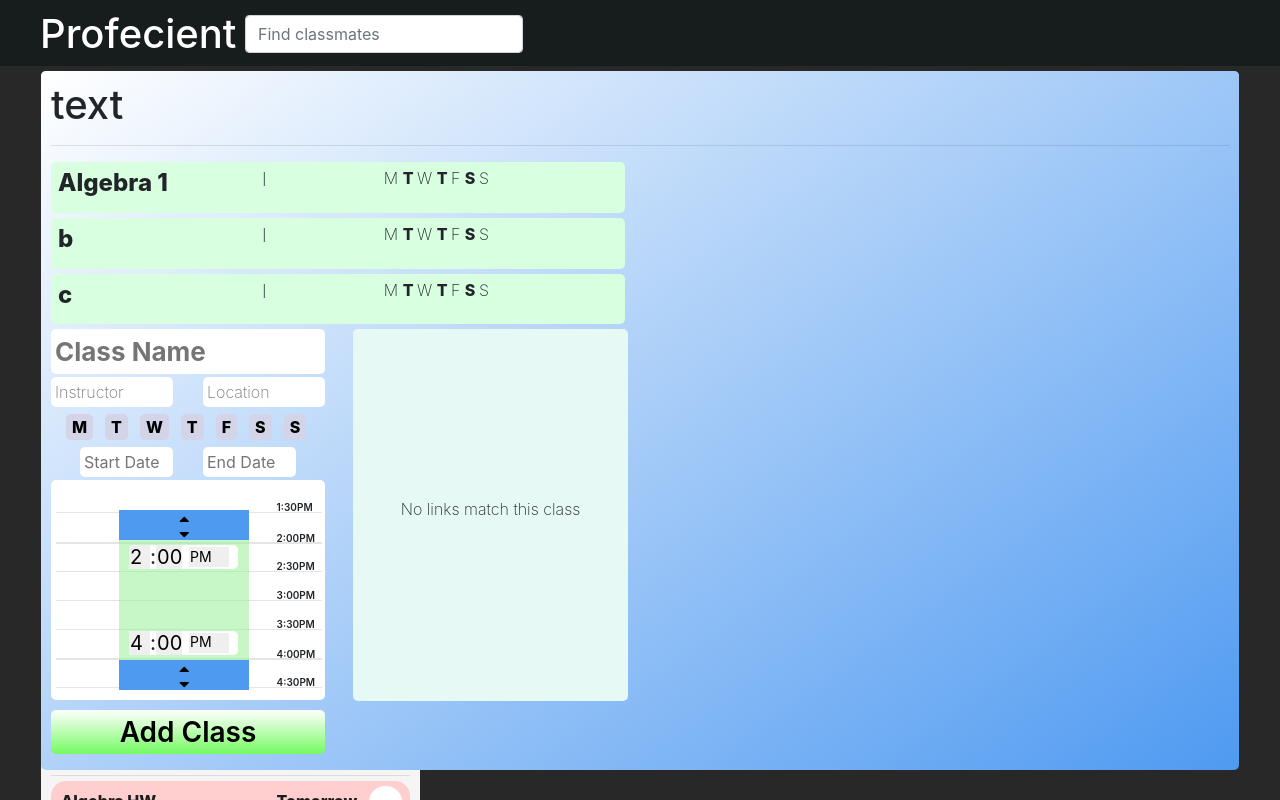
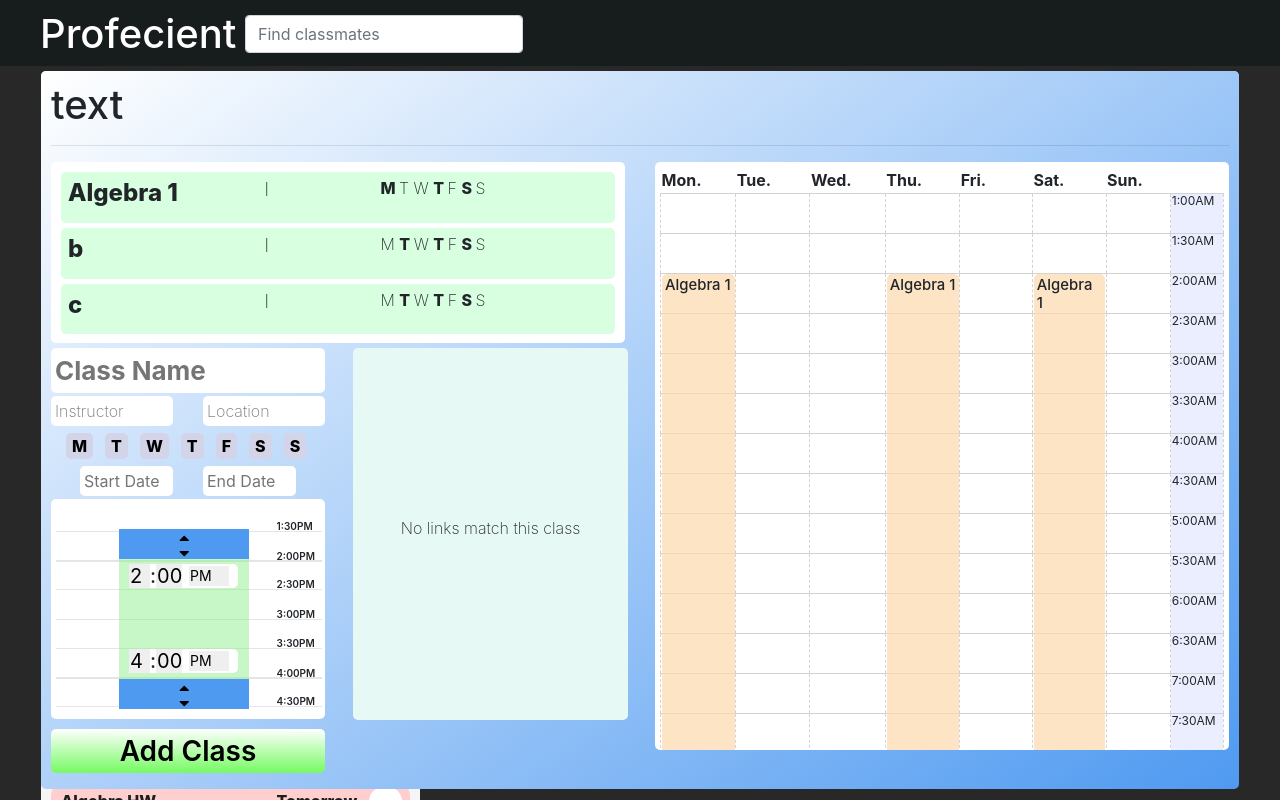
Before and after one commit to keefmanhack/Profecient_V2, a React (Create React App) app: page / in a window 1280 px wide. Shown: the top 800 px of the page. Built offline with nearby package versions, Linux system fonts and the light colour scheme.

Commit message:
agenda incorporated

```diff
--- a/public/index.html
+++ b/public/index.html
@@ -34,10 +34,18 @@
     <script src="https://code.jquery.com/ui/1.12.1/jquery-ui.js"></script>
     <script>
       $( function() {
-        $(".datepicker").datepicker();
+        $(".datepicker").datepicker({
+          onClose: function(){$(this).trigger('click')}
+        });
 
-        //add click event
+
+
       } );
+
+      function triggerClick(x){
+        x.trigger('click');
+        console.log(x);
+      }
     </script>
     <!-- END JQUERY UI -->
 
--- a/public/stylesheets/semester-creator.css
+++ b/public/stylesheets/semester-creator.css
@@ -41,6 +41,7 @@
     background: #fbdbb0ba;
     cursor: pointer;
     z-index: 1;
+    width: 98%;
 }
 
 .event-item:hover{
@@ -48,7 +49,7 @@
 }
 
 .event-item h5{
-    font-size: 100%;
+    font-size: 93%;
 }
 
 .seven-day-agenda h5.time{
@@ -381,6 +382,15 @@ box-shadow: 0px 17px 10px 10px rgba(226,232,245,1);
     width: 80%;
 }
 
+.class-item-container{
+    background: white;
+    padding: 10px;
+    margin-bottom: 5px;
+    border-radius: 5px;
+    overflow: scroll;
+    height: 181px;
+}
+
 
 .day-buttons .selected{
     background: rgba(117,250,97,1);
@@ -397,3 +407,15 @@ p.error{
 .semester-creator-container input{
     border: 2px solid transparent;
 }
+
+.time-td p{
+    margin: 0;
+    font-size: 12px;
+    position: relative;
+    top: -13px;
+}
+
+.time-td{
+    width: 10px;
+    background: #dde3ff96;
+}
--- a/src/Semester Creator/SemesterCreator.js
+++ b/src/Semester Creator/SemesterCreator.js
@@ -3,6 +3,7 @@ import StartEndTime from './StartEndTimeComp/StartEndTime';
 import {BackInOut_HandleState, FadeInOut_HandleState, FadeRight_HandleState} from '../CustomTransition';
 import SuggestedLinksContainer from './SuggestedLinks/SuggestedLinksContainer';
 import {checkDateDif, checkDate} from './helperFunc';
+import SevenDayAgenda from './SevenDayAgenda/SevenDayAgenda'
 
 class SemesterCreator extends React.Component{
 	constructor(props){
@@ -16,9 +17,9 @@ class SemesterCreator extends React.Component{
 						name: 'Algebra 1',
 						instructor: 'l',
 						location: 'g',
-						daysOfWeek: [false, true, false, true, false, true, false],
+						daysOfWeek: [true, false, false, true, false, true, false],
 						time: {
-							start: '2:00PM',
+							start: '2:00AM',
 							end: '4:00PM',
 						},
 						date: {
@@ -137,11 +138,12 @@ class SemesterCreator extends React.Component{
 
 		this.setState({
 			semData: semData_copy,
+			currentClass: this.currentClass_default
 		})
-		console.log(this.state.semData)
 	}
 
 	classItemSelected(i){
+		console.log(i);
 		const classData_copy = JSON.parse(JSON.stringify(this.state.semData.classData[i])); //makes deep copy
 
 		this.setState({
@@ -152,8 +154,19 @@ class SemesterCreator extends React.Component{
 	}
 
 	updateCurrent(key, text){
+		console.log(key);
+		console.log(text);
 		const currentClass_copy = this.state.currentClass;
 		currentClass_copy[key] = text;
+
+		this.setState({
+			currentClass: currentClass_copy,
+		});
+	}
+
+	updateCurrent_2Key(key1, key2, text){
+		const currentClass_copy = this.state.currentClass;
+		currentClass_copy[key1][key2] = text;
 
 		this.setState({
 			currentClass: currentClass_copy,
@@ -196,6 +209,7 @@ class SemesterCreator extends React.Component{
 							<div className='col-lg-6'>
 								<ClassEditor
 									updateCurrent={(key, text) => this.updateCurrent(key, text)}
+									updateCurrent_2Key={(key1, key2, text) => this.updateCurrent_2Key(key1, key2, text)}
 									currentClass={this.state.currentClass}
 									addClass={(val) => this.addClass(val)}
 									editMode={this.state.editMode}
@@ -212,7 +226,7 @@ class SemesterCreator extends React.Component{
 						</div>
 					</div>
 					<div className='col-lg-6'>
-
+						<SevenDayAgenda evItClick={(i) => this.classItemSelected(i)} data={this.state.semData.classData}/>
 					</div>
 				</div>
 				</div>
@@ -263,8 +277,7 @@ class ClassEditor extends React.Component{
 		const error = this.checkErrors();
 
 		if(!error){
-			const currentClass_copy = this.state.currentClass_copy;
-			currentClass_copy.date.start= this.startDate.current.value; //not seeing change
+			const currentClass_copy = this.props.currentClass;
 			this.props.addClass(currentClass_copy);
 
 			this.resetInputs();
@@ -354,6 +367,11 @@ class ClassEditor extends React.Component{
 		this.endDate.current.value = val.date.end;
 	}
 
+	cancelUpdate(){
+		this.resetInputs();
+		this.props.cancelUpdate()
+	}
+
 	render(){
 		const dayButtons = this.days.map((data, index) =>
 			<DayButton
@@ -411,7 +429,7 @@ class ClassEditor extends React.Component{
 							ref={this.startDate}
 							type="text"
 							placeholder='Start Date'
-							onClick={() => this.props.updateCurrent('date[start]', this.startDate.current.value)}
+							onClick={() => this.props.updateCurrent_2Key('date', 'start', this.startDate.current.value)}
 							style={this.state.errors.startDate ? {border: '2px solid red', transition: '.3s'} : null}
 						/>
 					</div>
@@ -421,7 +439,7 @@ class ClassEditor extends React.Component{
 							ref={this.endDate}
 							type="text"
 							placeholder='End Date'
-							onClick={() => this.props.updateCurrent('date[end]', this.endDate.current.value)}
+							onClick={() => this.props.updateCurrent_2Key('date', 'end', this.endDate.current.value)}
 							style={this.state.errors.endDate ? {border: '2px solid red', transition: '.3s'} : null}
 						/>
 					</div>
@@ -429,7 +447,7 @@ class ClassEditor extends React.Component{
 
 				<StartEndTime
 					time={this.props.editMode ? {start: this.props.currentClass.time.start, end: this.props.currentClass.time.end} : this.props.currentClass.time}
-					setTime={(key, time) => this.props.updateCurrent(key, time)}
+					setTime={(key, time) => this.props.updateCurrent_2Key('time', key, time)}
 				/>
 				<div className='button-container'>
 					<FadeInOut_HandleState condition={!this.props.editMode}>
@@ -438,7 +456,7 @@ class ClassEditor extends React.Component{
 					<FadeInOut_HandleState condition={this.props.editMode}>
 						<div className='row'>
 							<div className='col-lg-6'>
-								<button onClick={() => this.props.cancelUpdate()} className='cancel-update'>Cancel</button>
+								<button onClick={() => this.cancelUpdate()} className='cancel-update'>Cancel</button>
 							</div>
 							<div className='col-lg-6'>
 								<button onClick={() => this.updateClass()} className='update'>Update</button>
--- a/src/Semester Creator/SevenDayAgenda/SevenDayAgenda.js
+++ b/src/Semester Creator/SevenDayAgenda/SevenDayAgenda.js
@@ -3,65 +3,9 @@ import {convertToAgendaFormat} from './helperFunc';
 import {findProportionalTimeDif} from '../StartEndTimeComp/helperFunc';
 
 class SevenDayAgenda extends React.Component{
-	constructor(props){
-		super(props);
-
-		this.state ={
-			testData: [
-				{
-					name: 'Algebra 1',
-					time: {
-						start: '8:15AM',
-						end: '9:00AM'
-					},
-					daysOfWeek: {
-						monday: false,
-						tuesday: false,
-						wednesday: true,
-						thursday: false,
-						friday: false,
-						saturday: false,
-						sunday: false,
-					}
-				},
-				{
-					name: 'Geometry',
-					time: {
-						start: '1:00PM',
-						end: '9:00PM'
-					},
-					daysOfWeek: {
-						monday: true,
-						tuesday: false,
-						wednesday: true,
-						thursday: false,
-						friday: true,
-						saturday: false,
-						sunday: false,
-					}
-				},
-				{
-					name: 'Philosphy of the sciences',
-					time: {
-						start: '9:00AM',
-						end: '11:00AM'
-					},
-					daysOfWeek: {
-						monday: false,
-						tuesday: true,
-						wednesday: true,
-						thursday: true,
-						friday: false,
-						saturday: false,
-						sunday: false,
-					}
-				}
-			]
-		}
-	}
 
 	render(){
-		const agendaData = convertToAgendaFormat(this.state.testData);
+		const agendaData = convertToAgendaFormat(this.props.data);
 		const heightOfTable = 588;
 
 		const agenda = agendaData.map((data, index) =>
@@ -69,6 +13,7 @@ class SevenDayAgenda extends React.Component{
 				key={index}
 				row={data.weekArr}
 				time={data.time}
+				evItClick={(i) => this.props.evItClick(i)}
 			/>
 		);
 
@@ -84,6 +29,7 @@ class SevenDayAgenda extends React.Component{
 							<th>Fri.</th>
 							<th>Sat.</th>
 							<th>Sun.</th>
+							<th></th>
 						</tr>
 					</thead>
 					<tbody>
@@ -97,20 +43,20 @@ class SevenDayAgenda extends React.Component{
 
 function AgendaRow(props){
 	const agendaData = props.row.map((tableData, index)=>
-		<AgendaData time={props.time} key={index} tableData={tableData}/>
+		<AgendaData evItClick={(i) => props.evItClick(i)} time={props.time} key={index} tableData={tableData}/>
 	)
 
 	return(
 		<tr>
 			{agendaData}
-			<h5 className='time'>{props.time}</h5>
+			<td className='time-td'><p>{props.time}</p></td>
 		</tr>
 	)
 }
 
 function AgendaData(props){
 	const dis = props.tableData.map((data, index) =>
-		<EventItem time={props.time} data={data} key={index}/>
+		<EventItem evItClick={(i) => props.evItClick(i)} i={index} time={props.time} data={data} key={index}/>
 	)
 	return(
 		<td>
@@ -125,7 +71,7 @@ function EventItem(props){
 	const height = tdHeight * findProportionalTimeDif(props.data.time.start, props.data.time.end)/50;
 
 	return(
-		<div className='event-item' style={{position: 'absolute', top: topDis, height: height}}>
+		<div onClick={(i) => props.evItClick(props.i)} className='event-item' style={{position: 'absolute', top: topDis, height: height}}>
 			<h5>{props.data.name}</h5>
 		</div>
 	)
--- a/src/Semester Creator/SevenDayAgenda/helperFunc.js
+++ b/src/Semester Creator/SevenDayAgenda/helperFunc.js
@@ -1,5 +1,5 @@
-import {convertToStandardNum, increment, findIncrementVal, decrement, roundTimeDown} from '../StartEndTimeComp/helperFunc';
-import {convertToMilitary} from './Agenda_Helper';
+import {convertToStandardNum, increment, findIncrementVal, decrement, roundTimeDown, findProportionalTimeDif} from '../StartEndTimeComp/helperFunc';
+import {convertToMilitary} from '../../Agenda_Helper';
 
 export function convertToAgendaFormat(data){
 	const sortedData = sortByStartTime(data);
@@ -21,11 +21,11 @@ export function convertToAgendaFormat(data){
 		const currentTimeInt = [intervalDivider * i + firstEvent_stdNum, intervalDivider * (i+1) + firstEvent_stdNum-1];
 
 		let weekArr = []
-			for(let day in sortedData[0].daysOfWeek){
+			for(let i =0; i<sortedData[0].daysOfWeek.length; i++){
 				let dayArr = [];
 				sortedData.forEach(function(o){
 					const timeEvent_stdNum = convertToStandardNum(convertToMilitary(o.time.start));
-					if(currentTimeInt[0] <= timeEvent_stdNum && timeEvent_stdNum <= currentTimeInt[1] && o.daysOfWeek[day]){
+					if(currentTimeInt[0] <= timeEvent_stdNum && timeEvent_stdNum <= currentTimeInt[1] && o.daysOfWeek[i]){
 						dayArr.push(o);
 					}
 				})
```
